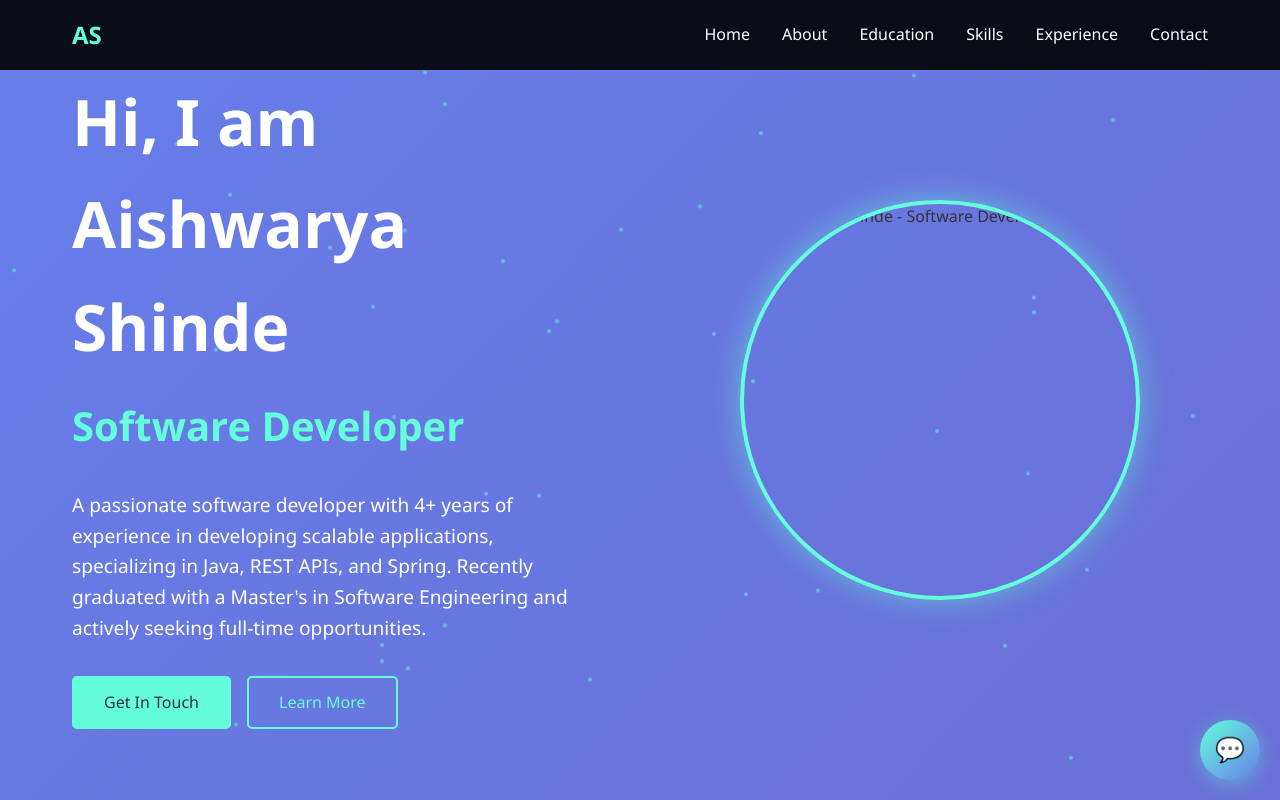
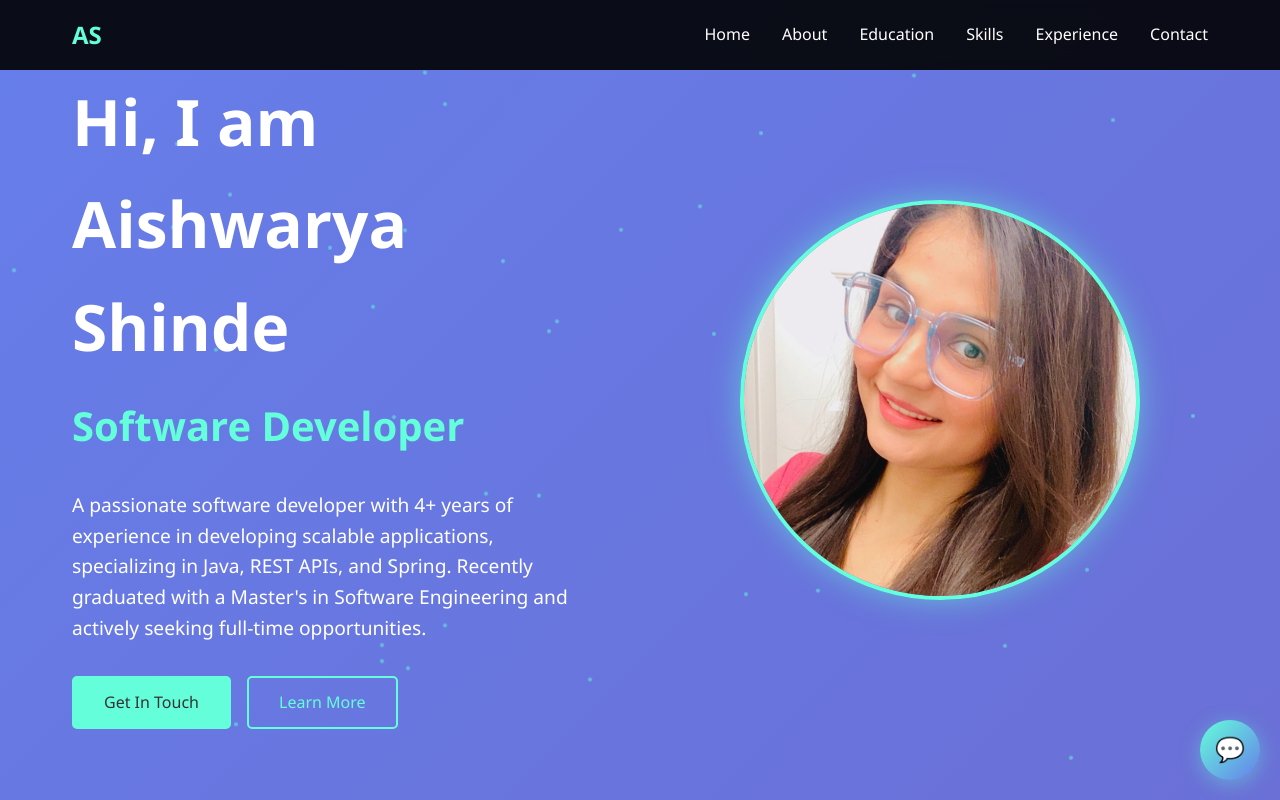
Before and after one commit to AishwaryaShinde07/aishwarya-portfolio, a plain HTML site: page index.html in a window 1280 px wide. Shown: the top 800 px of the page. Drawn offline with Linux system fonts and the light colour scheme.

Commit message:
Update index.html

```diff
--- a/index.html
+++ b/index.html
@@ -769,7 +769,7 @@
             </div>
         </div>
        <div class="hero-image">
-            <img src="Photo1.png" alt="Aishwarya Shinde - Software Developer" class="profile-pic">
+            <img src="Photo1.jpg" alt="Aishwarya Shinde - Software Developer" class="profile-pic">
         </div>
     </section>
 
```
